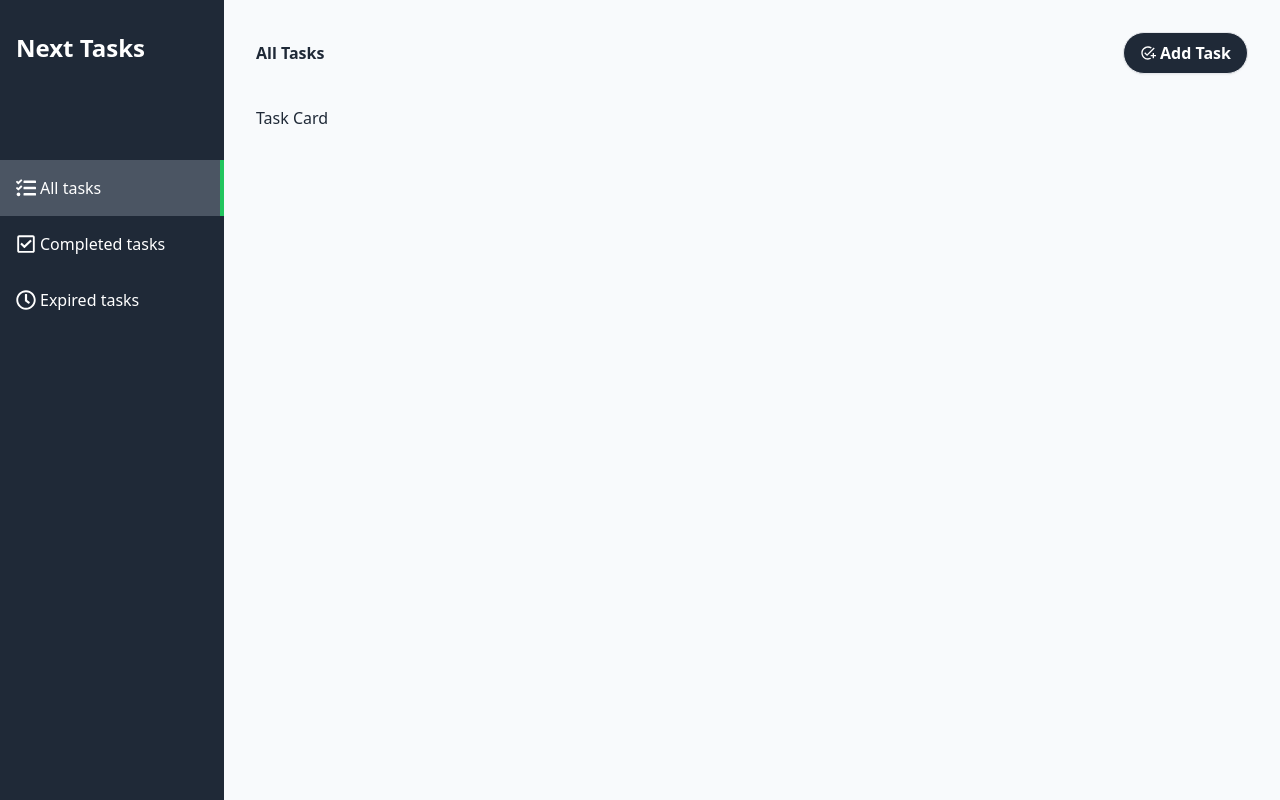
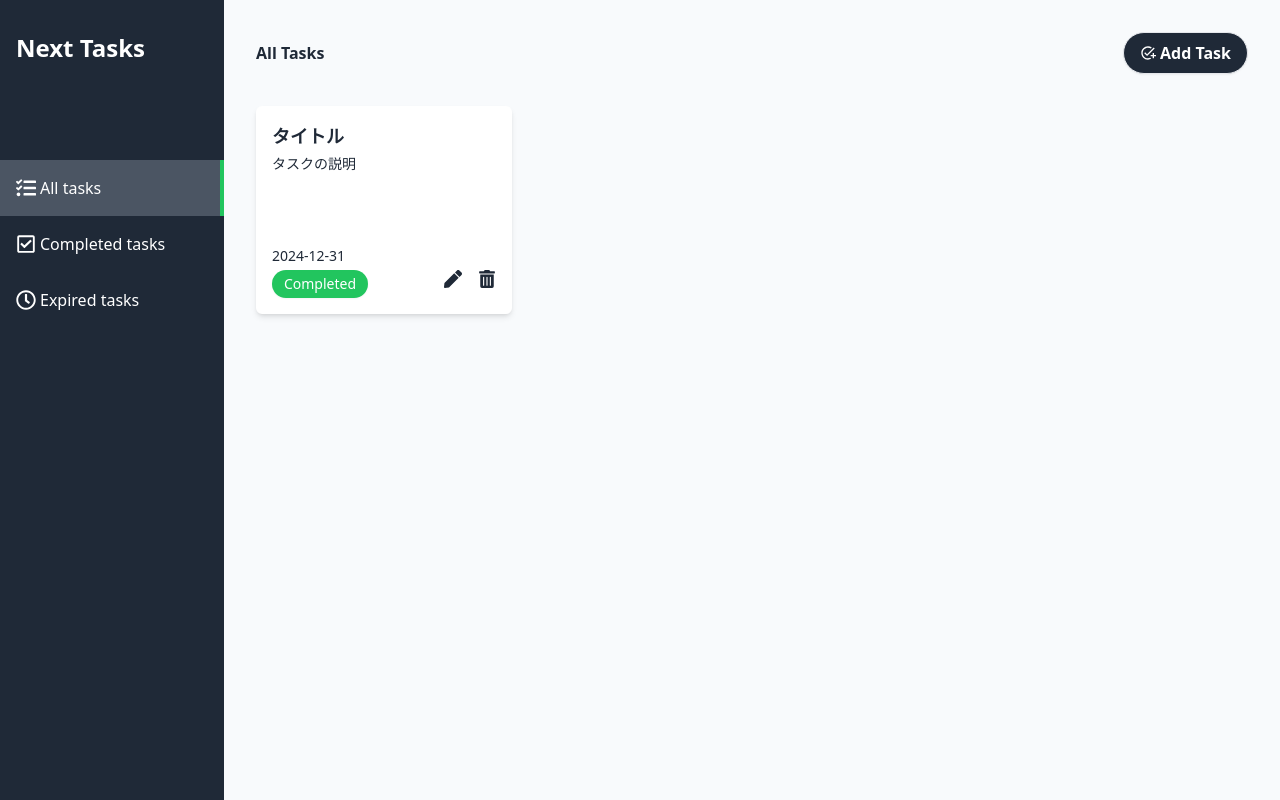
Before and after one commit to genki-miyachi/next-vercel-sample, a Next.js app: page / in a window 1280 px wide. Built offline with nearby package versions, Linux system fonts and the light colour scheme.

Commit message:
Update: Apply CSS to TaskCard

```diff
--- a/src/app/(main)/page.tsx
+++ b/src/app/(main)/page.tsx
@@ -1,3 +1,4 @@
+import TaskCard from "@/components/TaskCard/TaskCard";
 import Link from "next/link";
 import { MdAddTask } from "react-icons/md";
 
@@ -13,7 +14,9 @@
 					<div>Add Task</div>
 				</Link>
 			</header>
-			<div className='mt-8 flex flex-wrap gap-4'>Task Card</div>
+			<div className='mt-8 flex flex-wrap gap-4'>
+				<TaskCard />
+			</div>
 		</div>
 	);
 }
--- a/src/components/TaskCard/TaskCard.tsx
+++ b/src/components/TaskCard/TaskCard.tsx
@@ -1,12 +1,21 @@
+import TaskDeleteButton from "./TaskDeleteButton/TaskDeleteButton";
+import TaskEditButton from "./TaskEditButton/TaskEditButton";
+
 const TaskCard = () => {
-  return <div>
+  return <div className='w-64 h-52 p-4 bg-white rounded-md shadow-md flex flex-col justify-between'>
     <header>
-      <h1>タイトル</h1>
-      <div>タスクの説明</div>
+      <h1 className='text-lg font-semibold'>タイトル</h1>
+      <div className='mt-1 text-sm line-clamp-3'>タスクの説明</div>
     </header>
     <div>
-      <div>2024-12-31</div>
-      <div></div>
+      <div className='text-sm'>2024-12-31</div>
+      <div className='flex justify-between items-center'>
+        <div className={`mt-1 text-sm px-2 py-1 w-24 text-center text-white rounded-full shadow-sm ${true ? 'bg-green-500' : 'bg-red-500'}`}>{true ? 'Completed' : 'Incomplete'}</div>
+        <div className='flex gap-4'>
+          <TaskEditButton id='1' />
+          <TaskDeleteButton id='1' />
+        </div>
+      </div>
     </div>
   </div>
 }
--- /dev/null
+++ b/src/components/TaskCard/TaskDeleteButton/TaskDeleteButton.tsx
@@ -0,0 +1,17 @@
+import { FaTrashAlt } from "react-icons/fa";
+
+interface TaskDeleteButtonProps {
+  id: string;
+}
+
+const TaskDeleteButton: React.FC<TaskDeleteButtonProps> = ({id}) => {
+  return (
+    <form action=''>
+      <button type="submit" className='hover:text-gray-700 text-lg cursor-pointer'>
+        <FaTrashAlt />
+      </button>
+    </form>
+  )
+}
+
+export default TaskDeleteButton
--- /dev/null
+++ b/src/components/TaskCard/TaskEditButton/TaskEditButton.tsx
@@ -0,0 +1,17 @@
+import Link from "next/link";
+import { FaPen } from "react-icons/fa";
+
+interface TaskEditButtonProps {
+  id: string;
+}
+
+
+const TaskEditButton: React.FC<TaskEditButtonProps> = ({id}) => {
+  return (
+    <Link href={`/edit/${id}`}>
+      <FaPen className='hover:text-gray-700 text-lg cursor-pointer'/>
+    </Link>
+  )
+}
+
+export default TaskEditButton
```
